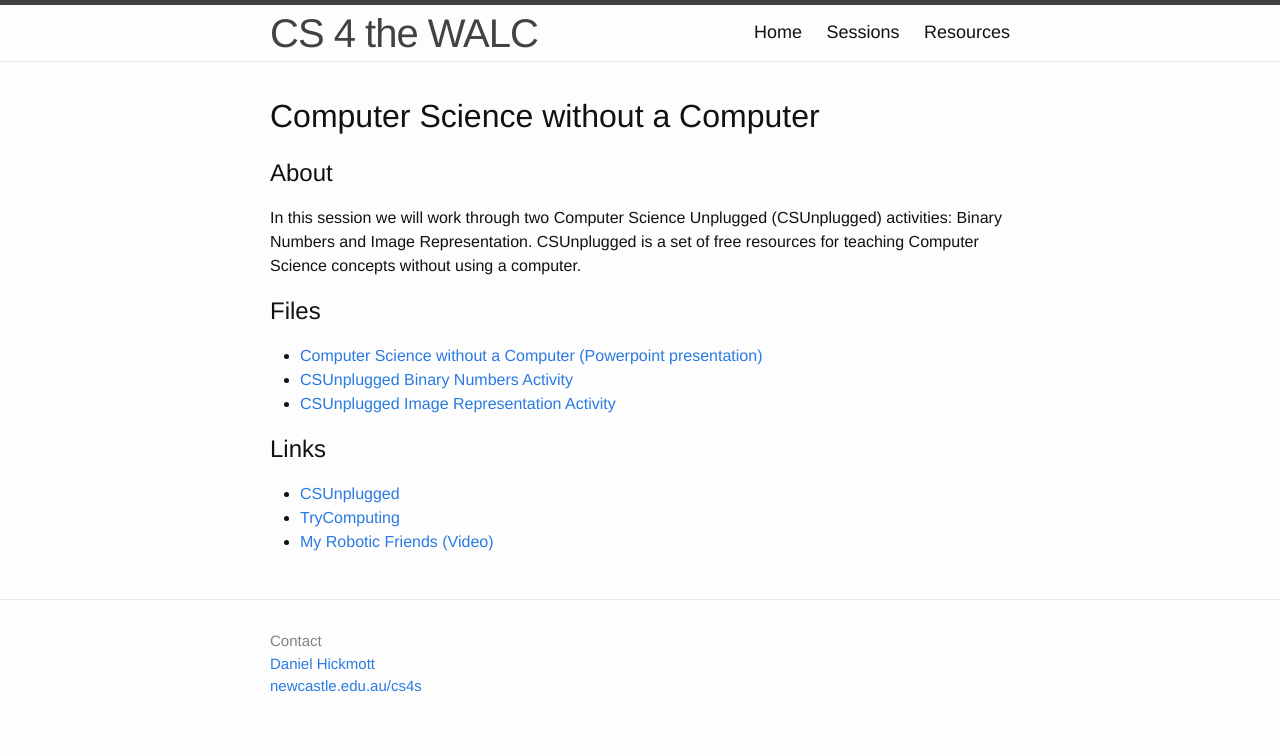
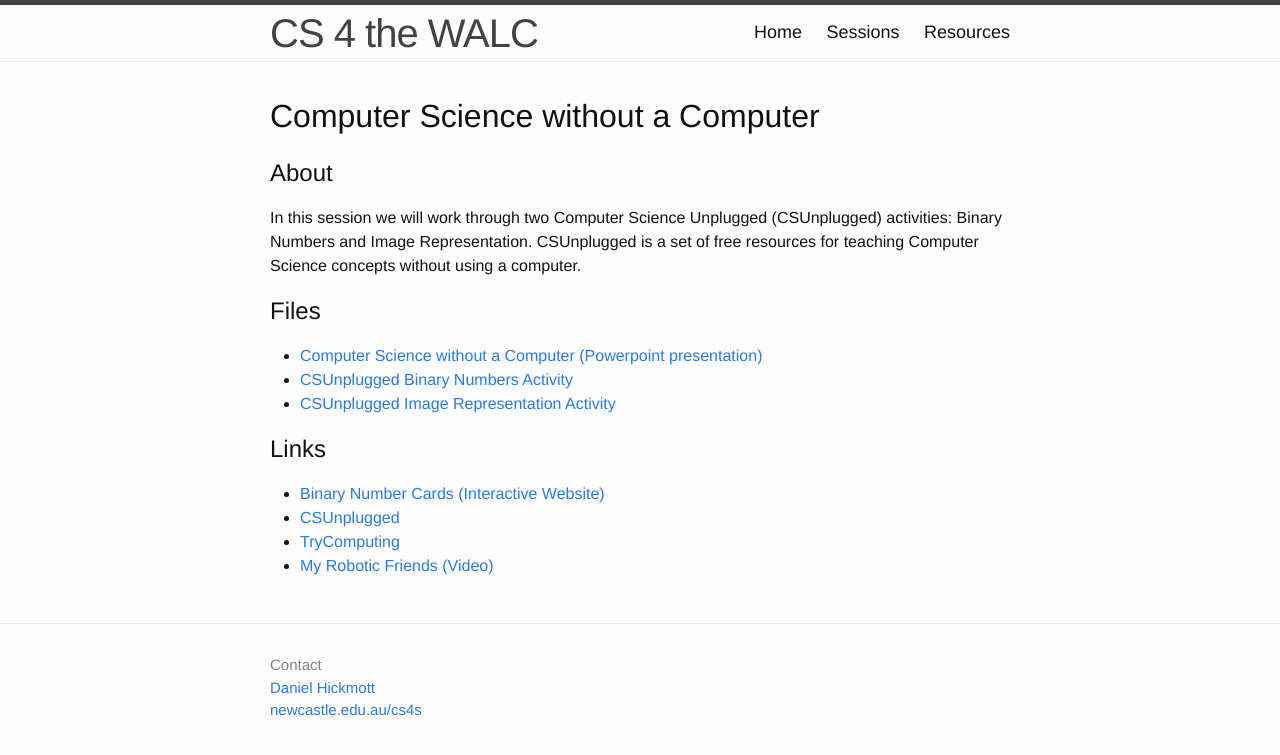
Before and after one commit to cs4s/walc-2016, a Jekyll site: the page built from csunplugged/index.md, in a window 1280 px wide. Shown: the top 755 px of the page. Built offline with Jekyll 4.4.1, drawn with Linux system fonts in a browser that asks for light colours.

Commit message:
Changes CS Unplugged page so that it includes link to interactive binary cards website

```diff
--- a/csunplugged/index.md
+++ b/csunplugged/index.md
@@ -17,6 +17,7 @@ CSUnplugged is a set of free resources for teaching Computer Science concepts wi
 
 ## Links
 
+- [Binary Number Cards (Interactive Website)](http://www.mrmaynard.com/activities/binarycards/){:target="_blank"}
 - [CSUnplugged](http://csunplugged.org/){:target="_blank"}
 - [TryComputing](http://www.trycomputing.org/){:target="_blank"}
 - [My Robotic Friends (Video)](https://www.youtube.com/watch?v=xaW3PAzHxCU){:target="_blank"}
```
